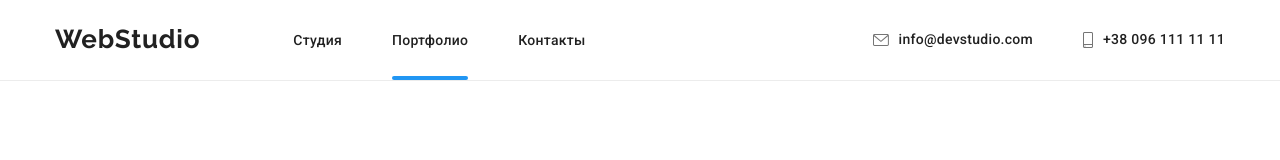
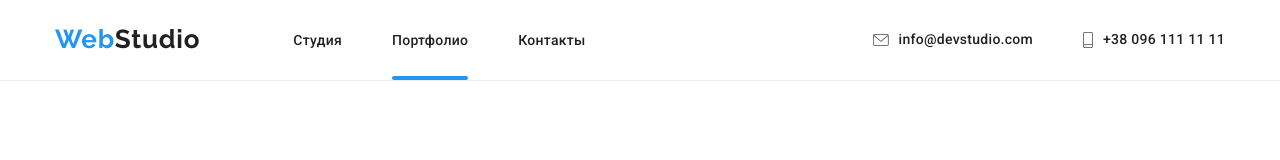
Before and after one commit to Tsimura/goit-markup-hw-07, a plain HTML site: page portfolio.html in a window 1280 px wide. Shown: the top 160 px of the page. Drawn offline with nearby package versions, Linux system fonts and the light colour scheme.

Commit message:
готово для проверки

```diff
--- a/portfolio.html
+++ b/portfolio.html
@@ -22,7 +22,7 @@
       <div class="container container__header">
         <nav class="main-nav">
           <a class="logo header__logo link" href="./index.html">
-            <p lang="en"><span class="logo__webstudio">Web</span>Studio</p>
+            <p lang="en"><span class="logo__webstudio--color-blue">Web</span>Studio</p>
           </a>
           <ul class="menu list">
             <li class="menu__item">
```
